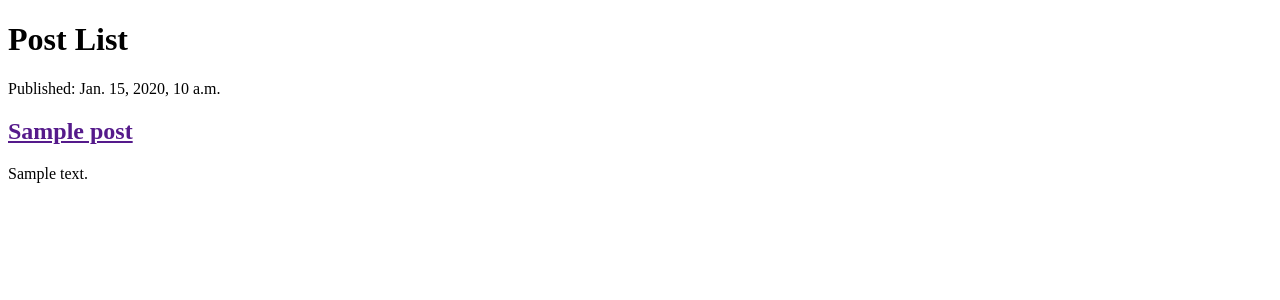
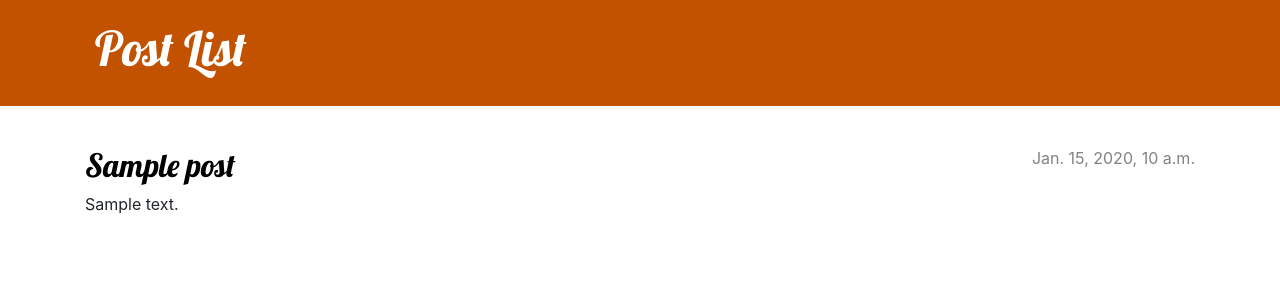
Before and after one commit to kiarieking/kev-blog, a Django app: page / in a window 1280 px wide. Shown: the top 300 px of the page. Run offline with Django 3.2, Linux system fonts and the light colour scheme; tables that the repository leaves empty hold one stand-in row (values such as "Sample post").

Commit message:
css and bootstrap formating

```diff
--- /dev/null
+++ b/blog/static/css/blog.css
@@ -0,0 +1,70 @@
+.page-header {
+    background-color: #C25100;
+    margin-top: 0;
+    margin-bottom: 40px;
+    padding: 20px 20px 20px 40px;
+}
+
+.page-header h1,
+.page-header h1 a,
+.page-header h1 a:visited,
+.page-header h1 a:active {
+    color: #ffffff;
+    font-size: 36pt;
+    text-decoration: none;
+}
+
+h1,
+h2,
+h3,
+h4 {
+    font-family: 'Lobster', cursive;
+}
+
+.date {
+    color: #828282;
+}
+
+.save {
+    float: right;
+}
+
+.post-form textarea,
+.post-form input {
+    width: 100%;
+}
+
+.top-menu,
+.top-menu:hover,
+.top-menu:visited {
+    color: #ffffff;
+    float: right;
+    font-size: 26pt;
+    margin-right: 20px;
+}
+
+.post {
+    margin-bottom: 70px;
+}
+
+.post h2 a,
+.post h2 a:visited {
+    color: #000000;
+}
+
+.post > .date,
+.post > .actions {
+    float: right;
+}
+
+.btn-default,
+.btn-default:visited {
+    color: #C25100;
+    background: none;
+    border-color: #C25100;
+}
+
+.btn-default:hover {
+    color: #FFFFFF;
+    background-color: #C25100;
+}
--- a/blog/templates/base.html
+++ b/blog/templates/base.html
@@ -1,9 +1,13 @@
+{% load static %}
 <!DOCTYPE html>
 <html lang="en">
-<head>
-    <meta charset="UTF-8">
-    <title>Kev-blog</title>
-</head>
+    <head>
+        <meta charset="UTF-8">
+        <title>Kev-blog</title>
+        <link rel="stylesheet" href="https://cdn.jsdelivr.net/npm/bootstrap@4.5.3/dist/css/bootstrap.min.css" integrity="sha384-TX8t27EcRE3e/ihU7zmQxVncDAy5uIKz4rEkgIXeMed4M0jlfIDPvg6uqKI2xXr2" crossorigin="anonymous">
+        <link href="//fonts.googleapis.com/css?family=Lobster&subset=latin,latin-ext" rel="stylesheet" type="text/css"><link href="//fonts.googleapis.com/css?family=Lobster&subset=latin,latin-ext" rel="stylesheet" type="text/css">
+        <link rel="stylesheet" href="{% static 'css/blog.css' %}">
+    </head>
 <body>
     {% block content %}
     {% endblock %}
--- a/blog/templates/blog/post_list.html
+++ b/blog/templates/blog/post_list.html
@@ -1,13 +1,26 @@
 {% extends 'base.html' %}
 {% block content %}
-    <h1>Post List</h1>
+    <header class="page-header">
+        <div class="container">
+            <h1><a href="/"> Post List</a></h1>
+        </div>
+    </header>
+
     <div>
-        {% for post in posts %}
-        <article>
-            <time>Published: {{post.published_date}}</time>
-            <h2><a href="">{{post.title}}</a> </h2>
-            <p>{{post.text|linebreaksbr}}</p>
-        </article>
-        {% endfor %}
+      <main class="container">
+        <div class="row">
+            <div class="col">
+                {% for post in posts %}
+                    <article class="post">
+                        <time class="date">
+                            {{ post.published_date }}
+                        </time>
+                        <h2><a href="">{{ post.title }}</a></h2>
+                        <p>{{ post.text|linebreaksbr }}</p>
+                    </article>
+                {% endfor %}
+            </div>
+        </div>
+     </main>
     </div>
 {% endblock %}
```
